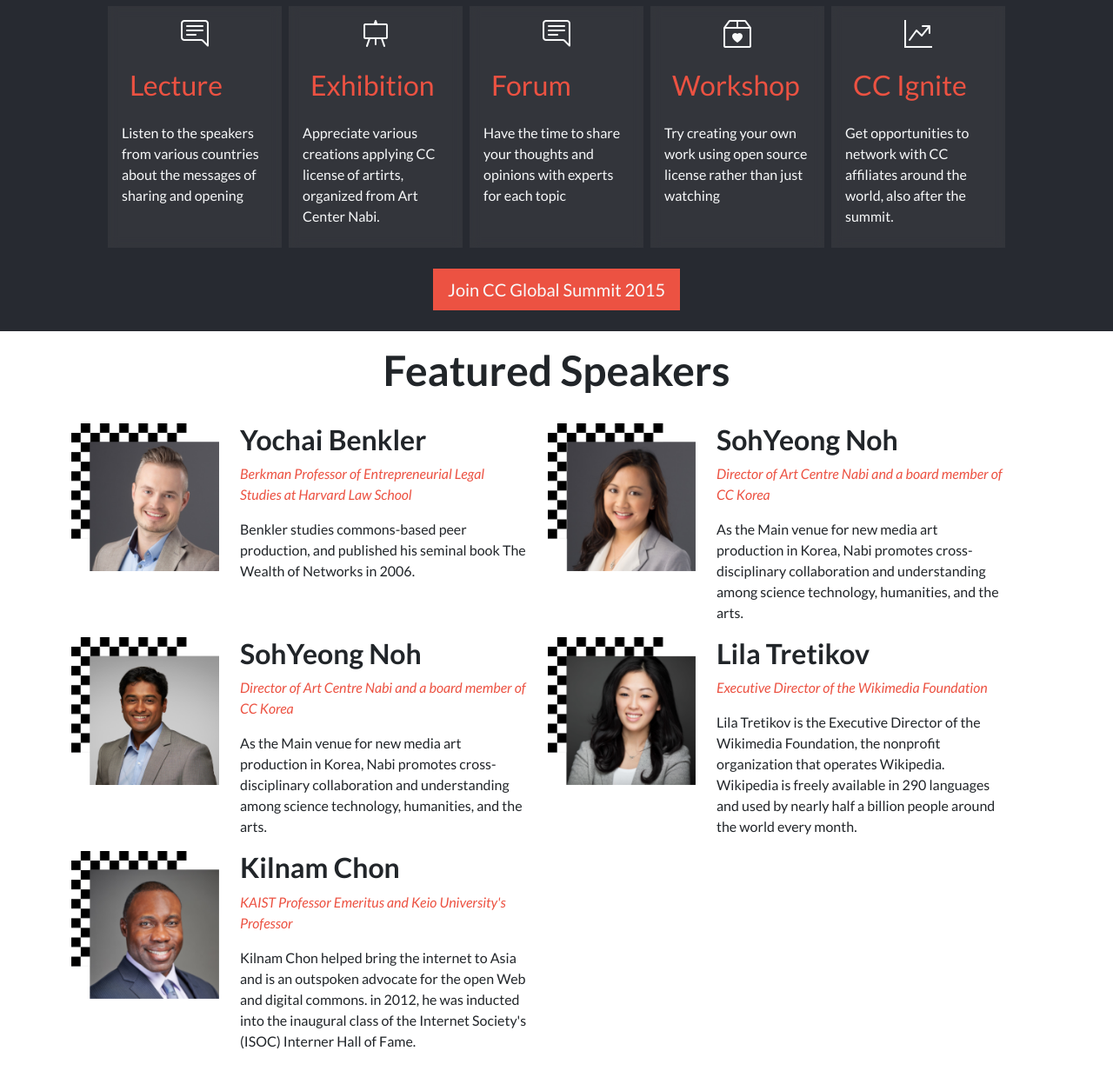
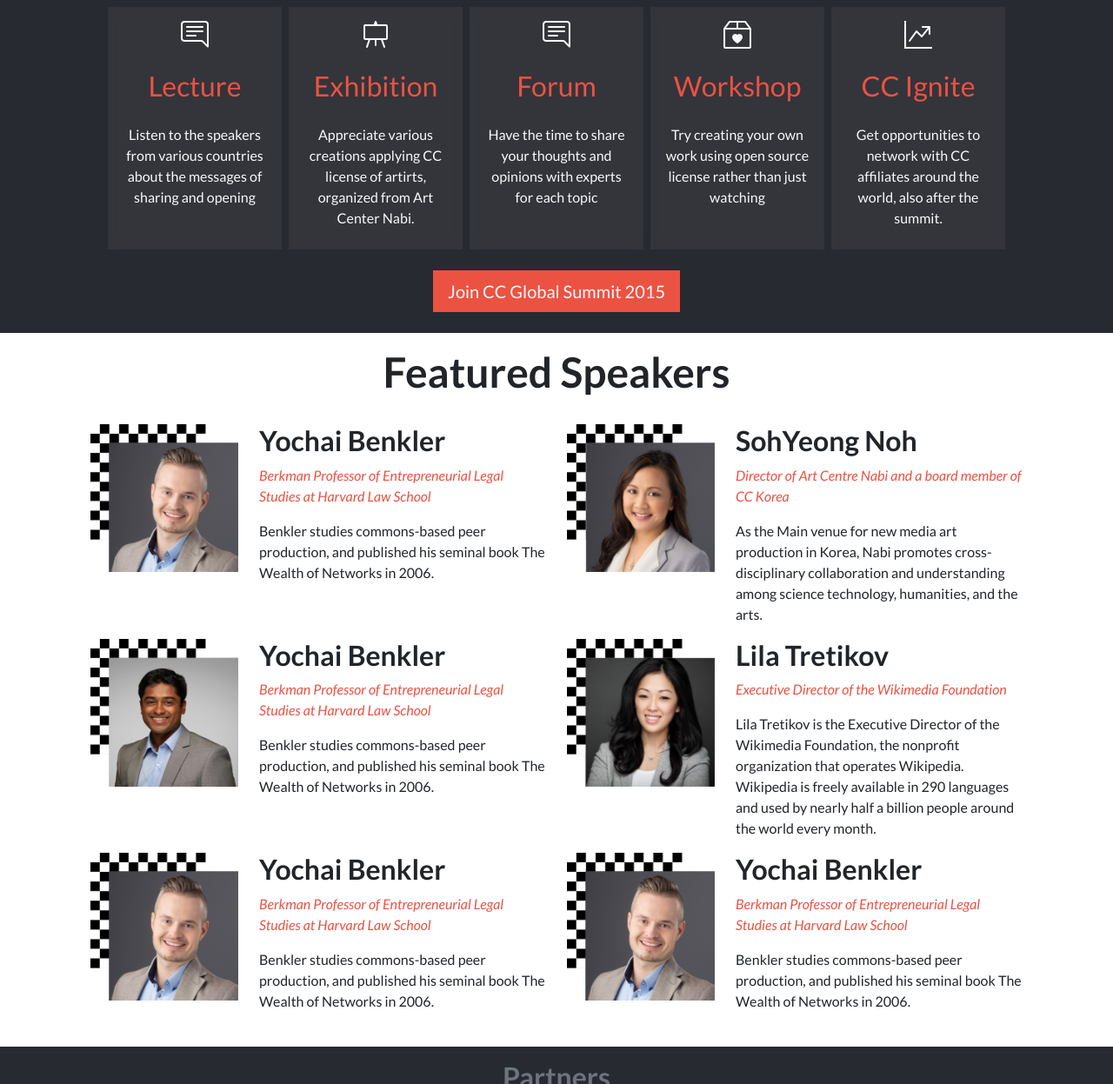
Before and after one commit to limavfabio/summit-template, a website: page index.html in a window 1280 px wide. Shown: the part 770-2017 px from the top of the page at 87% size. Drawn offline with nearby package versions, Linux system fonts and the light colour scheme; a web font is replaced by a local one.

Commit message:
Implement dynamic speakers cards

```diff
--- a/index.html
+++ b/index.html
@@ -20,7 +20,7 @@
   </head>
   <body>
     <main>
-      <nav class="shadow navbar navbar-expand-md bg-light">
+      <nav class="shadow fixed-top navbar navbar-expand-md bg-light">
         <div class="container-fluid">
           <a class="navbar-brand ps-5 d-none d-md-block" href="#"
             ><img src="images/CCGSlogo.png" alt=""
@@ -38,14 +38,22 @@
           </button>
           <div class="collapse navbar-collapse" id="navbarNavAltMarkup">
             <div class="navbar-nav ms-auto">
-              <a class="nav-link px-4 active" aria-current="page" href="#"
+              <a
+                class="nav-link px-md-3 px-2 active"
+                aria-current="page"
+                href="#"
                 >Home</a
               >
-              <a class="nav-link px-4" href="/about.html">About</a>
-              <a class="nav-link px-4" href="#">Program</a>
-              <a class="nav-link px-4" href="#">Join</a>
-              <a class="nav-link px-4" href="#">Sponsor</a>
-              <a class="nav-link px-4" href="#">News</a>
+              <a class="nav-link px-md-3 px-2" href="/about.html">About</a>
+              <a class="nav-link px-md-3 px-2" href="#">Program</a>
+              <a class="nav-link px-md-3 px-2" href="#">Join</a>
+              <a class="nav-link px-md-3 px-2" href="#">Sponsor</a>
+              <a class="nav-link px-md-3 px-2" href="#">News</a>
+              <a
+                class="nav-link px-md-3 px-2 ms-md-5 text-primary border border-primary border-3"
+                href=""
+                >CC Campaign</a
+              >
             </div>
           </div>
         </div>
@@ -128,8 +136,8 @@
       <section id="speakers" class="pb-4">
         <div class="container d-flex flex-column gap-3">
           <h2 class="display-5 fw-bold text-center my-3">Featured Speakers</h2>
-          <div class="speaker-card-wrapper">
-            <div class="d-flex">
+          <div class="speaker-card-wrapper d-md-flex justify-content-center">
+            <!-- <div class="d-flex">
               <img
                 class="me-3"
                 src="/images/speakers-pics/checkered-blonde-man.png"
@@ -221,7 +229,7 @@
                   Society's (ISOC) Interner Hall of Fame.
                 </p>
               </div>
-            </div>
+            </div> -->
           </div>
         </div>
       </section>
@@ -249,10 +257,12 @@
           alt="CC trademark logo"
         />
         <p class="ps-3 mb-0">
-          2022 Creative Commons.br <br />
+          2022 Creative Commons <br />
           Some Rights Reserved.
         </p>
       </footer>
+      <!-- My Scripts -->
+      <script src="js/main.js"></script>
       <!-- Bootstrap Scripts -->
       <script src="https://cdn.jsdelivr.net/npm/bootstrap@5.2.0/dist/js/bootstrap.bundle.min.js"></script>
     </main>
--- /dev/null
+++ b/js/main.js
@@ -0,0 +1,82 @@
+// Variables
+const speakerCardWrapper = document.querySelector(".speaker-card-wrapper");
+// Data Storage - Array of objects for the speakers cards
+const speakers = [
+  {
+    name: "Yochai Benkler",
+    title:
+      "Berkman Professor of Entrepreneurial Legal Studies at Harvard Law School",
+    description:
+      "Benkler studies commons-based peer production, and published his seminal book The Wealth of Networks in 2006.",
+    image: "checkered-blonde-man.png",
+    imageAlt: "Yochai",
+  },
+  {
+    name: "SohYeong Noh",
+    title: "Director of Art Centre Nabi and a board member of CC Korea",
+    description:
+      "As the Main venue for new media art production in Korea, Nabi promotes cross-disciplinary collaboration and understanding among science technology, humanities, and the arts.",
+    image: "checkered-business-woman-1.png",
+    imageAlt: "SohYeong",
+  },
+  {
+    name: "Yochai Benkler",
+    title:
+      "Berkman Professor of Entrepreneurial Legal Studies at Harvard Law School",
+    description:
+      "Benkler studies commons-based peer production, and published his seminal book The Wealth of Networks in 2006.",
+    image: "checkered_business-hindi-man-1.png",
+    imageAlt: "Yochai",
+  },
+  {
+    name: "Lila Tretikov",
+    title: "Executive Director of the Wikimedia Foundation",
+    description:
+      "Lila Tretikov is the Executive Director of the Wikimedia Foundation, the nonprofit organization that operates Wikipedia. Wikipedia is freely available in 290 languages and used by nearly half a billion people around the world every month.",
+    image: "Checkered_guestSpeaker.png",
+    imageAlt: "Lila",
+  },
+  {
+    name: "Yochai Benkler",
+    title:
+      "Berkman Professor of Entrepreneurial Legal Studies at Harvard Law School",
+    description:
+      "Benkler studies commons-based peer production, and published his seminal book The Wealth of Networks in 2006.",
+    image: "checkered-blonde-man.png",
+    imageAlt: "Yochai",
+  },
+  {
+    name: "Yochai Benkler",
+    title:
+      "Berkman Professor of Entrepreneurial Legal Studies at Harvard Law School",
+    description:
+      "Benkler studies commons-based peer production, and published his seminal book The Wealth of Networks in 2006.",
+    image: "checkered-blonde-man.png",
+    imageAlt: "Yochai",
+  },
+];
+
+// Speakers cards generator
+
+speakerCardWrapper.innerHTML = speakers
+  .map(
+    (card) => `
+            <div class="d-flex">
+              <img
+                class="me-3"
+                src="/images/speakers-pics/${card.image}"
+                alt="${card.imageAlt}"
+              />
+              <div class="ms-2">
+                <h2 class="fw-bold">${card.name}</h2>
+                <p class="text-primary fst-italic">
+                  ${card.title}
+                </p>
+                <p>
+                  ${card.description}
+                </p>
+              </div>
+            </div>
+        `
+  )
+  .join("");
--- a/sass/main.scss
+++ b/sass/main.scss
@@ -19,6 +19,7 @@
 // Custom classes for the whole site
 body {
   font-family: lato, sans-serif;
+  margin-top: 70px;
 }
 
 h1 {
@@ -54,6 +55,10 @@
   }
 }
 
+nav div div div a {
+  max-width: max-content;
+}
+
 // #hero background image
 
 #hero {
@@ -87,6 +92,7 @@
   gap: 1em;
   align-items: center;
   padding: 0.5em 1em;
+  text-align: center;
   p {
     margin-left: auto;
   }
```
Also changed, not shown: about.html (+13 -8 lines), css/main.css, 1 other file.
